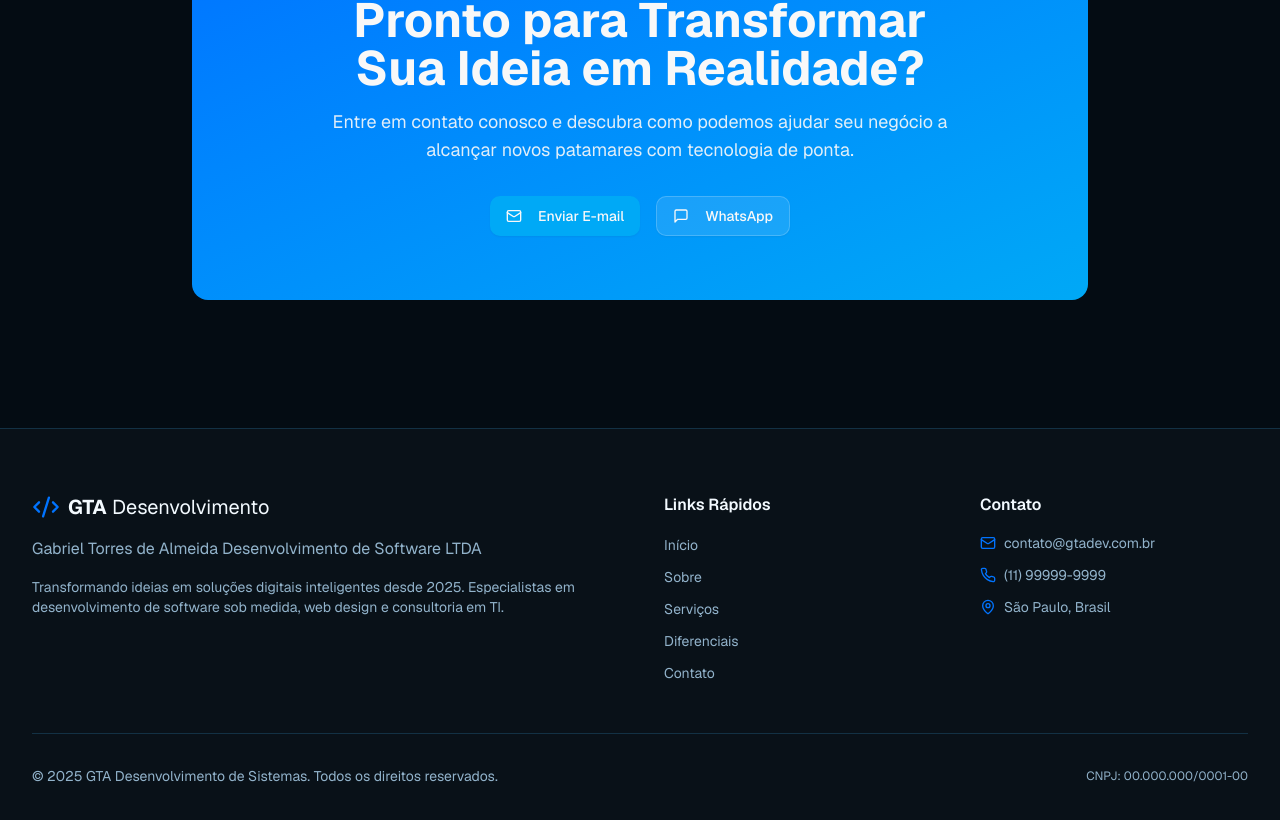
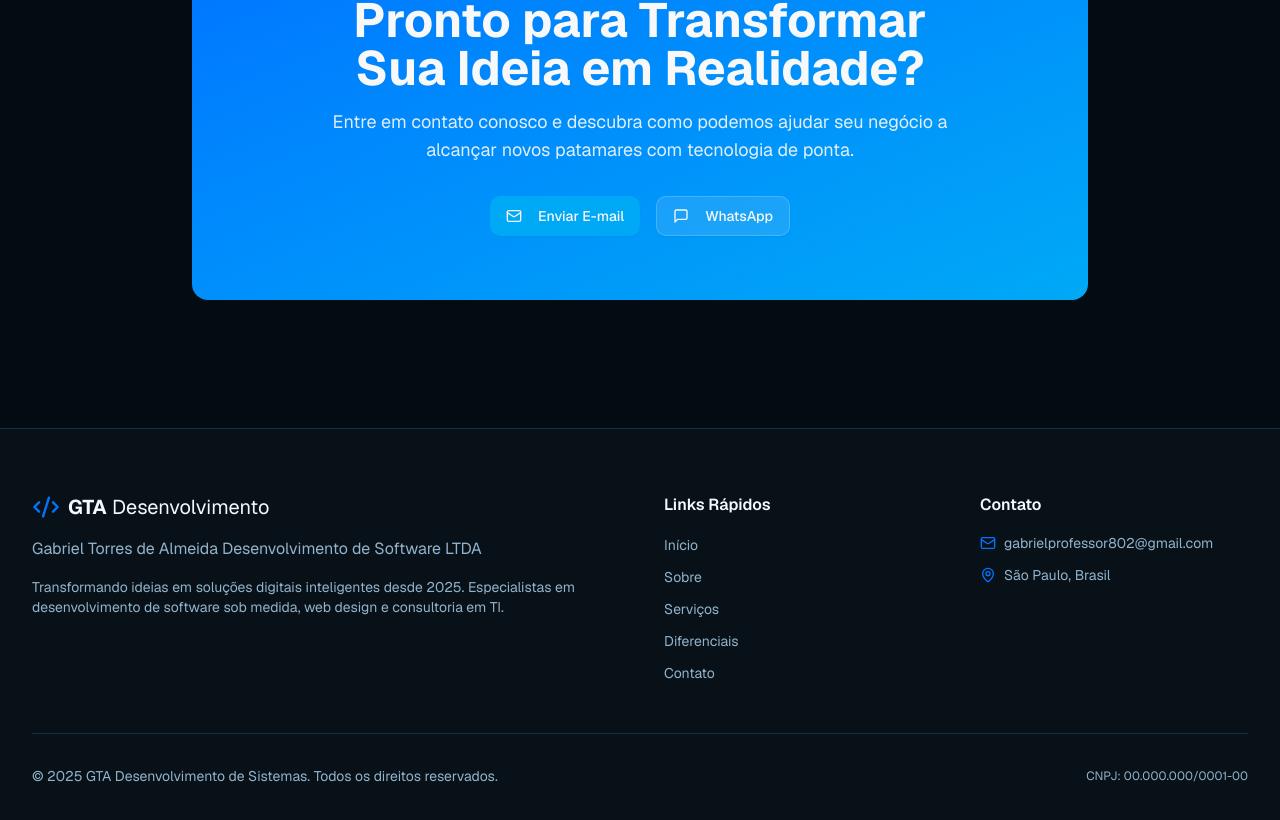
Before and after one commit to GabrielTorresDev95/gta-site, a Next.js app: page / in a window 1280 px wide. Shown: the part 3894-4714 px from the top of the page. Built offline with nearby package versions, Linux system fonts and the light colour scheme.

Commit message:
alteracoes de dados

```diff
--- a/components/footer.tsx
+++ b/components/footer.tsx
@@ -51,13 +51,7 @@ export function Footer() {
               <li className="flex items-start gap-2 text-sm text-muted-foreground">
                 <Mail size={16} className="mt-0.5 flex-shrink-0 text-primary" />
                 <a href="mailto:contato@gtadev.com.br" className="hover:text-primary transition-colors">
-                  contato@gtadev.com.br
-                </a>
-              </li>
-              <li className="flex items-start gap-2 text-sm text-muted-foreground">
-                <Phone size={16} className="mt-0.5 flex-shrink-0 text-primary" />
-                <a href="tel:+5511999999999" className="hover:text-primary transition-colors">
-                  (11) 99999-9999
+                  gabrielprofessor802@gmail.com
                 </a>
               </li>
               <li className="flex items-start gap-2 text-sm text-muted-foreground">
```
